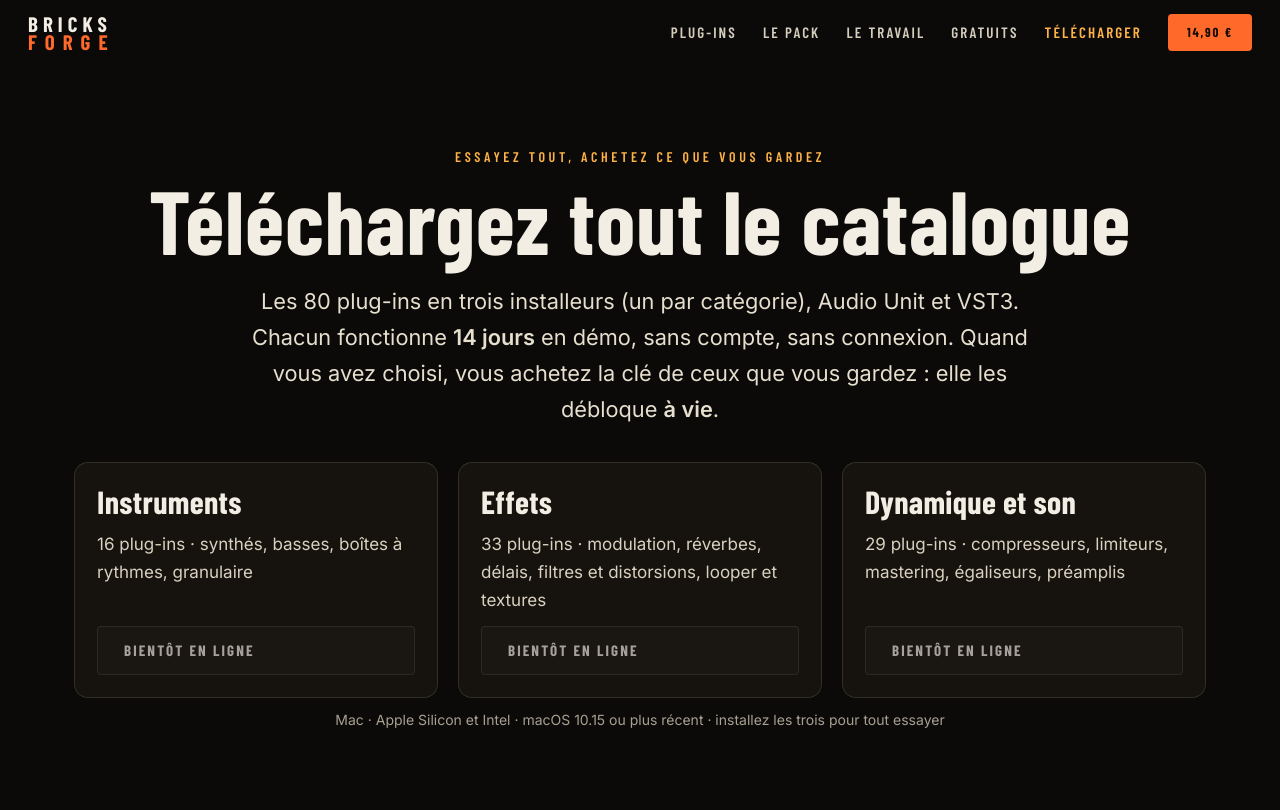
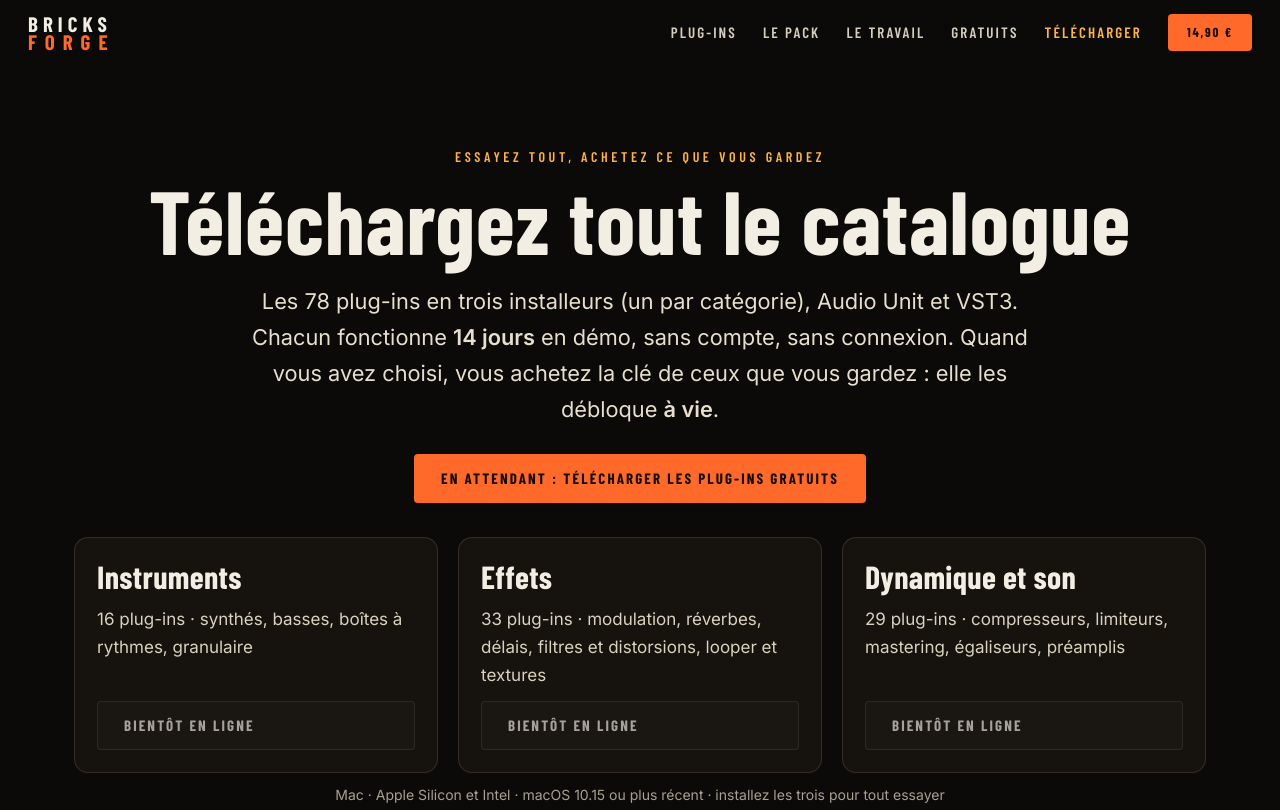
Before and after one commit to bricksplugin-del/bricks, a plain HTML site: page telechargements.html in a window 1280 px wide. Shown: the top 810 px of the page. Drawn offline with nearby package versions, Linux system fonts and the light colour scheme.

Commit message:
Accueil : bloc gratuits, page Télécharger : 78 plug-ins et lien vers les gratuits

```diff
--- a/telechargements.html
+++ b/telechargements.html
@@ -29,7 +29,8 @@
   <a class="btn btn-hot btn-nav" href="bundles.html">14,90 €</a>
 </header>
 <section class="sec first"><div class="wrap center"><p class="kicker">Essayez tout, achetez ce que vous gardez</p><h1 class="h1">Téléchargez tout le catalogue</h1>
-  <p class="lead" style="max-width:780px;margin:0 auto">Les 80 plug-ins en trois installeurs (un par catégorie), Audio Unit et VST3. Chacun fonctionne <b>14 jours</b> en démo, sans compte, sans connexion. Quand vous avez choisi, vous achetez la clé de ceux que vous gardez : elle les débloque <b>à vie</b>.</p>
+  <p class="lead" style="max-width:780px;margin:0 auto">Les 78 plug-ins en trois installeurs (un par catégorie), Audio Unit et VST3. Chacun fonctionne <b>14 jours</b> en démo, sans compte, sans connexion. Quand vous avez choisi, vous achetez la clé de ceux que vous gardez : elle les débloque <b>à vie</b>.</p>
+  <p style="margin:26px 0 0"><a class="btn btn-hot" href="gratuits.html">En attendant : télécharger les plug-ins gratuits</a></p>
   <div class="dlgrid"><div class="dlc"><h3>Instruments</h3><p>16 plug-ins · synthés, basses, boîtes à rythmes, granulaire</p><span class="btn btn-ghost" aria-disabled="true">Bientôt en ligne</span></div><div class="dlc"><h3>Effets</h3><p>33 plug-ins · modulation, réverbes, délais, filtres et distorsions, looper et textures</p><span class="btn btn-ghost" aria-disabled="true">Bientôt en ligne</span></div><div class="dlc"><h3>Dynamique et son</h3><p>29 plug-ins · compresseurs, limiteurs, mastering, égaliseurs, préamplis</p><span class="btn btn-ghost" aria-disabled="true">Bientôt en ligne</span></div></div><p class="formats">Mac · Apple Silicon et Intel · macOS 10.15 ou plus récent · installez les trois pour tout essayer</p></div></section>
 <section class="sec dark"><div class="wrap"><p class="kicker">En trois étapes</p>
   <div class="steps3"><div><b>1</b><h3>Installez</h3><p>Ouvrez les installeurs. Dans chacun, choisissez tout ou seulement les familles qui vous intéressent. Il demande le mot de passe de votre Mac : les plug-ins se rangent pour tous les utilisateurs.</p></div>
```
Also changed, not shown: index.html (+1 -0 lines).
